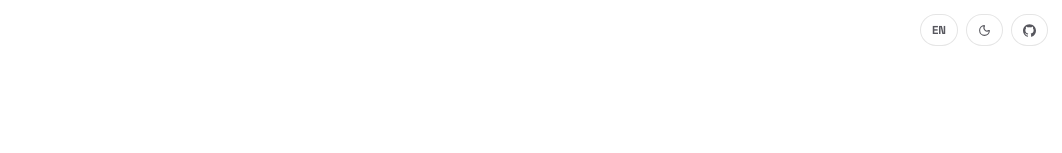
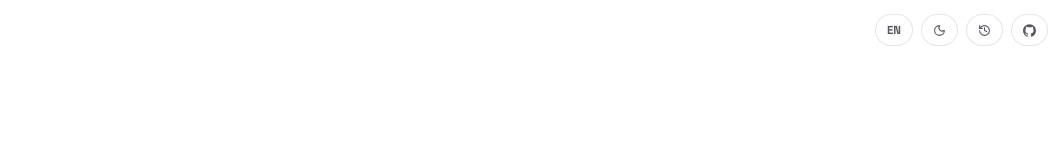
Before and after one commit to kyrin-labs/kyrin-landing, a React (Vite) app: page / in a window 1280 px wide. Shown: the top 153 px of the page, without its empty margins (218-1280 px from the left). Built offline with nearby package versions, Linux system fonts and the light colour scheme.

Commit message:
feat: add legacy site link button to corner controls

```diff
--- a/src/App.tsx
+++ b/src/App.tsx
@@ -8,6 +8,7 @@ import {
 import {
   FileText,
   Globe,
+  History,
   Moon,
   Paperclip,
   SendHorizontal,
@@ -306,6 +307,15 @@ function App() {
         </button>
         <a
           className="chip-btn"
+          href="https://legacy.kyrin.dev"
+          target="_blank"
+          rel="noopener noreferrer"
+          title={t.legacyBtnLabel}
+        >
+          <History size={13} />
+        </a>
+        <a
+          className="chip-btn"
           href="https://github.com/kyrin-labs"
           target="_blank"
           rel="noopener noreferrer"
--- a/src/i18n.ts
+++ b/src/i18n.ts
@@ -24,6 +24,7 @@ export interface Dict {
   legacyTerms: string[];
   legacyAnswer: string;
   legacySiteLabel: string;
+  legacyBtnLabel: string;
   langLabel: string;
   themeLight: string;
   themeDark: string;
@@ -148,6 +149,7 @@ export const i18n: Record<Lang, Dict> = {
     legacyAnswer:
       "Kyrin เวอร์ชันเดิม (framework / npm package) เป็นโปรเจกต์ที่หยุดพัฒนาแล้ว แต่ยังเข้าถึงเอกสารเก่าได้ผ่าน GitHub ของ kyrin-labs และเว็บไซต์ legacy.kyrin.dev",
     legacySiteLabel: "legacy.kyrin.dev",
+    legacyBtnLabel: "Kyrin เวอร์ชันเดิม",
     langLabel: "ภาษา",
     themeLight: "โหมดสว่าง",
     themeDark: "โหมดมืด",
@@ -188,6 +190,7 @@ export const i18n: Record<Lang, Dict> = {
     legacyAnswer:
       "The original Kyrin (framework / npm package) is no longer under active development, but you can still access the old documentation via the kyrin-labs GitHub and legacy.kyrin.dev",
     legacySiteLabel: "legacy.kyrin.dev",
+    legacyBtnLabel: "Legacy site",
     langLabel: "Language",
     themeLight: "Light mode",
     themeDark: "Dark mode",
```
